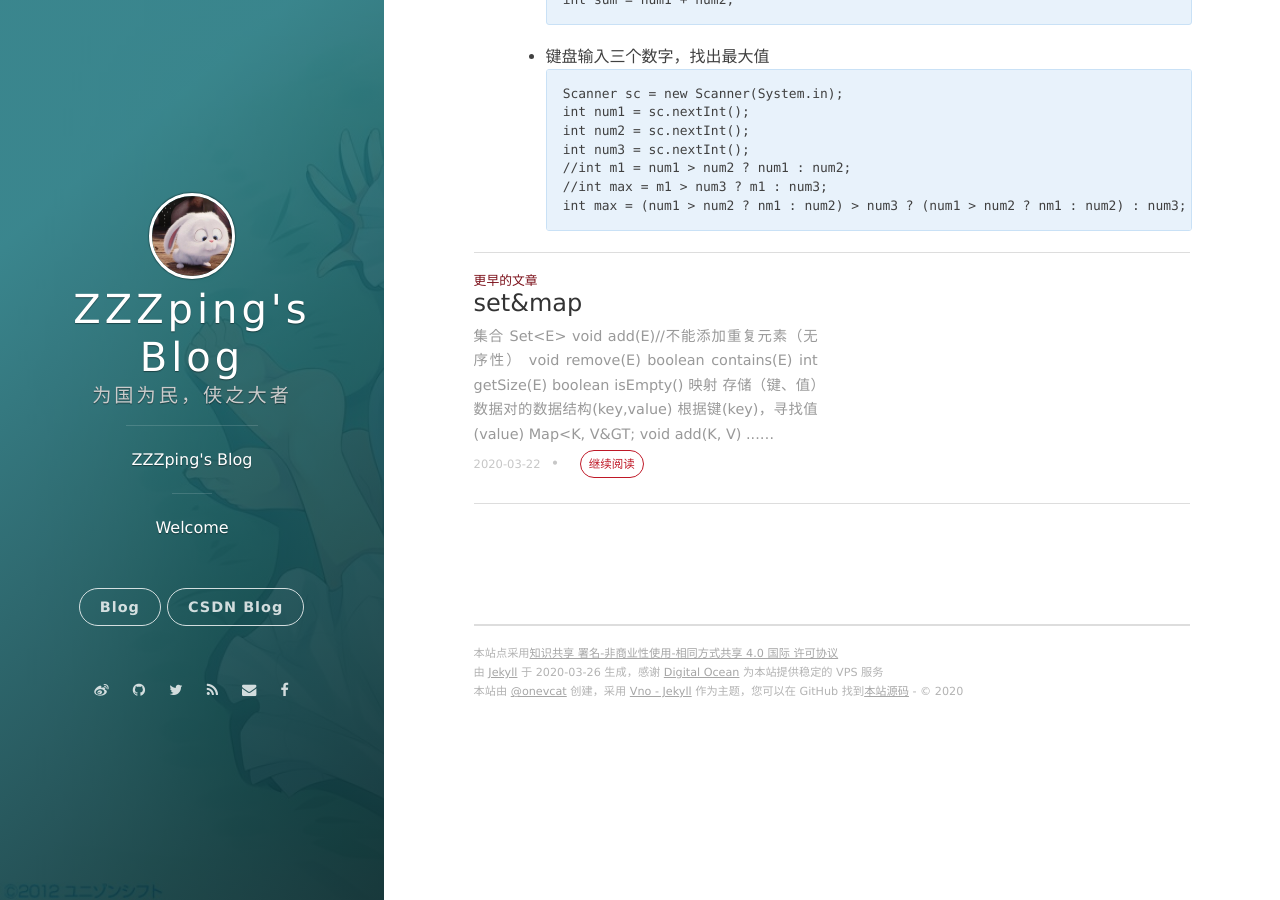
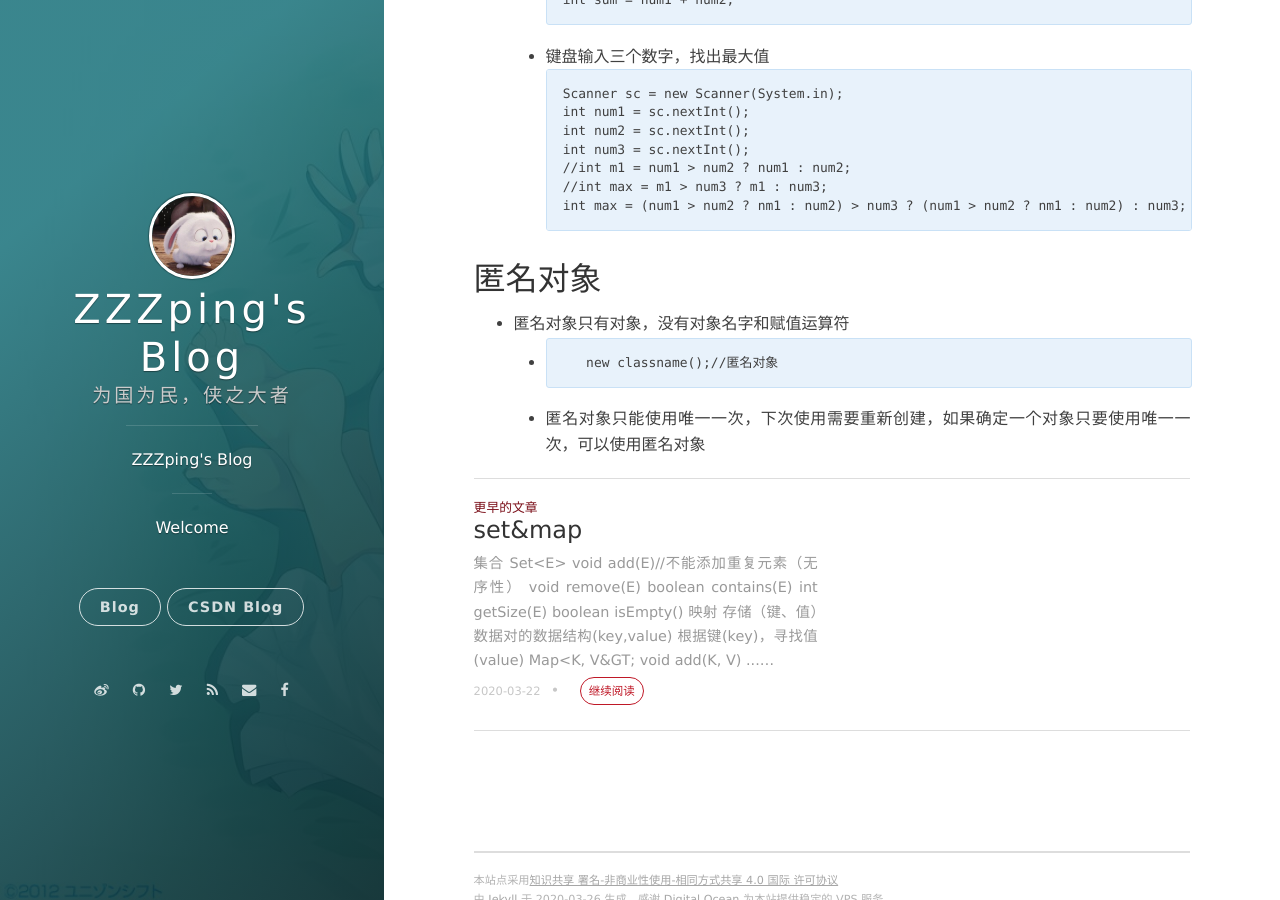
Before and after one commit to ZZZping/ZZZping.github.io, a Jekyll site: the page built from _posts/2020-03-25-Java5-API.md, in a window 1280 px wide and 900 px high, scrolled down 638 px. Built offline with Jekyll 4.4.1, drawn with Linux system fonts in a browser that asks for light colours; nearby versions of some CDN libraries; comment, search, counter and statistics services are not loaded.

Commit message:
匿名类

````diff
--- a/_posts/2020-03-25-Java5-API.md
+++ b/_posts/2020-03-25-Java5-API.md
@@ -35,3 +35,11 @@ date: 2020-03-25 15:28:24.000000000 +09:00
         //int max = m1 > num3 ? m1 : num3;
         int max = (num1 > num2 ? nm1 : num2) > num3 ? (num1 > num2 ? nm1 : num2) : num3;
       ```
+
+## 匿名对象
+   + 匿名对象只有对象，没有对象名字和赋值运算符
+      +
+      ```
+        new classname();//匿名对象
+      ```
+      + 匿名对象只能使用唯一一次，下次使用需要重新创建，如果确定一个对象只要使用唯一一次，可以使用匿名对象
````
